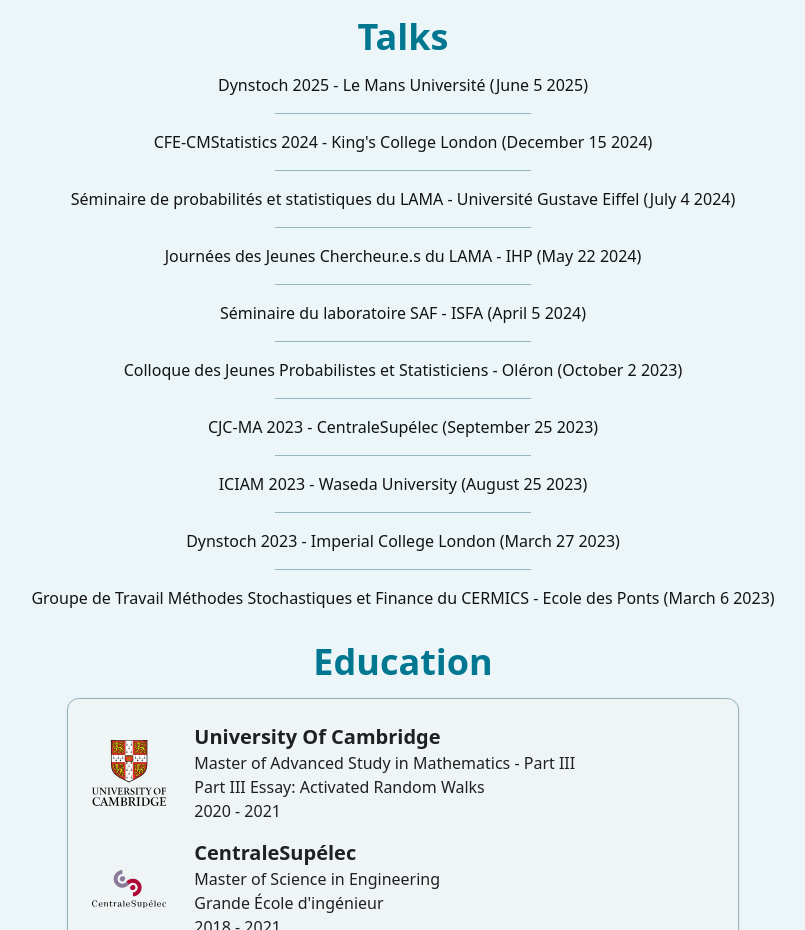
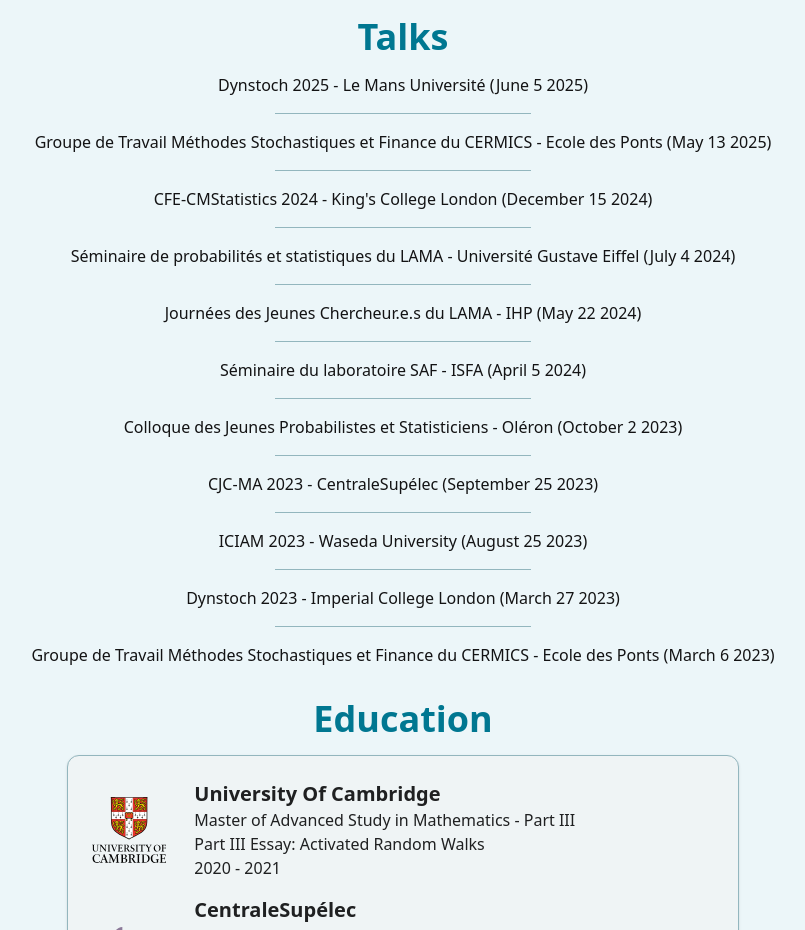
Before and after one commit to elisebayraktar/elisebayraktar.github.io, a React (Vite) app: page / in a window 1280 px wide. Shown: the part 780-1710 px from the top of the page, without its empty margins (237-1042 px from the left). Built offline with nearby package versions, Linux system fonts and the light colour scheme.

Commit message:
fix: add missing talk

```diff
--- a/src/components/sections/talks.tsx
+++ b/src/components/sections/talks.tsx
@@ -13,6 +13,11 @@
     dateAndPlace: 'Le Mans Université (June 5 2025)',
     label: 'Dynstoch 2025',
     link: 'https://dynstoch2025.mathnum.inrae.fr/',
+  },
+  {
+    dateAndPlace: "Ecole des Ponts (May 13 2025)",
+    label: 'Groupe de Travail Méthodes Stochastiques et Finance du CERMICS',
+    link: 'https://cermics.enpc.fr/~alfonsi/GTMSF.html',
   },
   {
     dateAndPlace: "King's College London (December 15 2024)",
```
